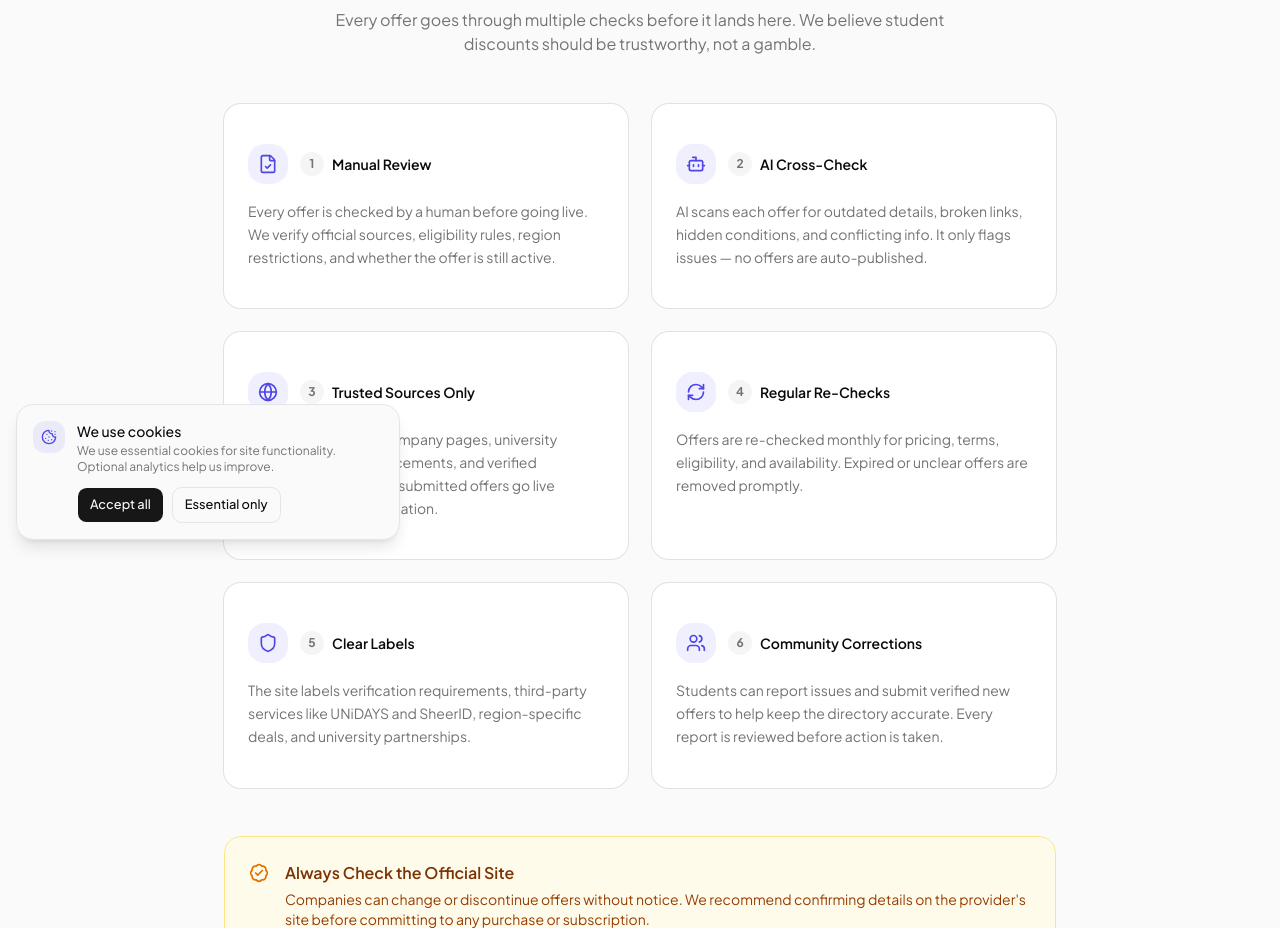
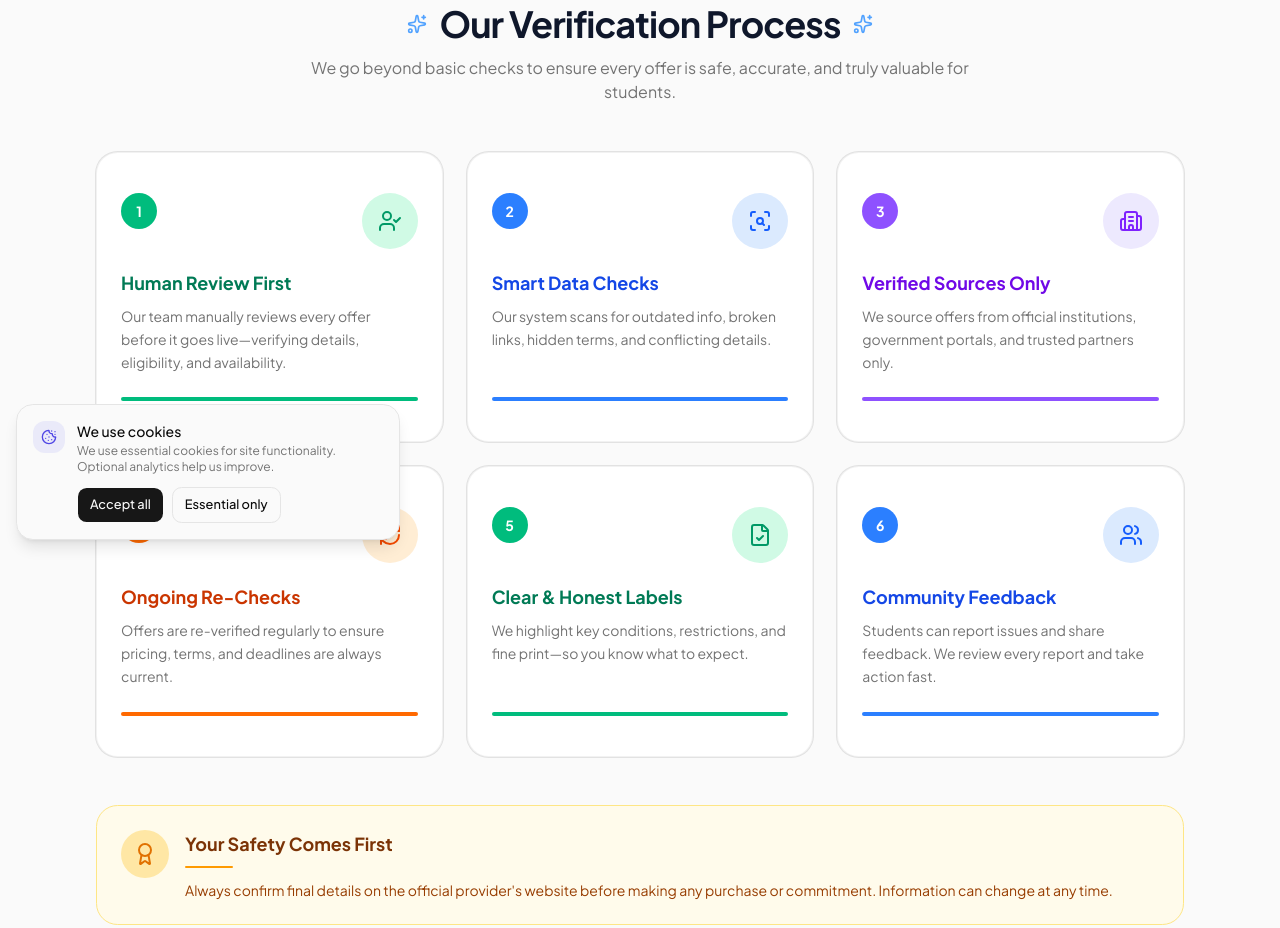
Before and after one commit to Programmer-Mehadi/ai-offers, a Next.js app: page /how-we-verify in a window 1280 px wide. Shown: the part 244-1172 px from the top of the page. Built offline with nearby package versions, Linux system fonts and the light colour scheme; no server answers.

Commit message:
feat: enhance blog and guides pages with improved layout and date formatting; update navbar for active link indication

```diff
--- a/app/how-we-verify/page.tsx
+++ b/app/how-we-verify/page.tsx
@@ -1,10 +1,12 @@
 import {
+  Award,
   BadgeCheck,
-  Bot,
+  Building2,
   FileCheck,
-  Globe,
   RefreshCw,
-  Shield,
+  ScanSearch,
+  Sparkles,
+  UserCheck,
   Users,
 } from "lucide-react"
 
@@ -14,102 +16,155 @@ import { Footer } from "@/components/sections/footer"
 
 const steps = [
   {
-    icon: FileCheck,
-    title: "Manual Review",
+    number: 1,
+    icon: UserCheck,
+    title: "Human Review First",
     description:
-      "Every offer is checked by a human before going live. We verify official sources, eligibility rules, region restrictions, and whether the offer is still active.",
+      "Our team manually reviews every offer before it goes live—verifying details, eligibility, and availability.",
+    iconBg: "bg-emerald-100 dark:bg-emerald-950/40",
+    iconColor: "text-emerald-600 dark:text-emerald-400",
+    badge: "bg-emerald-500",
+    titleColor: "text-emerald-700 dark:text-emerald-400",
+    bar: "bg-emerald-500",
   },
   {
-    icon: Bot,
-    title: "AI Cross-Check",
+    number: 2,
+    icon: ScanSearch,
+    title: "Smart Data Checks",
     description:
-      "AI scans each offer for outdated details, broken links, hidden conditions, and conflicting info. It only flags issues — no offers are auto-published.",
+      "Our system scans for outdated info, broken links, hidden terms, and conflicting details.",
+    iconBg: "bg-blue-100 dark:bg-blue-950/40",
+    iconColor: "text-blue-600 dark:text-blue-400",
+    badge: "bg-blue-500",
+    titleColor: "text-blue-700 dark:text-blue-400",
+    bar: "bg-blue-500",
   },
   {
-    icon: Globe,
-    title: "Trusted Sources Only",
+    number: 3,
+    icon: Building2,
+    title: "Verified Sources Only",
     description:
-      "We pull from official company pages, university portals, public announcements, and verified communities. No user-submitted offers go live without source confirmation.",
+      "We source offers from official institutions, government portals, and trusted partners only.",
+    iconBg: "bg-violet-100 dark:bg-violet-950/40",
+    iconColor: "text-violet-600 dark:text-violet-400",
+    badge: "bg-violet-500",
+    titleColor: "text-violet-700 dark:text-violet-400",
+    bar: "bg-violet-500",
   },
   {
+    number: 4,
     icon: RefreshCw,
-    title: "Regular Re-Checks",
+    title: "Ongoing Re-Checks",
     description:
-      "Offers are re-checked monthly for pricing, terms, eligibility, and availability. Expired or unclear offers are removed promptly.",
+      "Offers are re-verified regularly to ensure pricing, terms, and deadlines are always current.",
+    iconBg: "bg-orange-100 dark:bg-orange-950/40",
+    iconColor: "text-orange-600 dark:text-orange-400",
+    badge: "bg-orange-500",
+    titleColor: "text-orange-700 dark:text-orange-400",
+    bar: "bg-orange-500",
   },
   {
-    icon: Shield,
-    title: "Clear Labels",
+    number: 5,
+    icon: FileCheck,
+    title: "Clear & Honest Labels",
     description:
-      "The site labels verification requirements, third-party services like UNiDAYS and SheerID, region-specific deals, and university partnerships.",
+      "We highlight key conditions, restrictions, and fine print—so you know what to expect.",
+    iconBg: "bg-emerald-100 dark:bg-emerald-950/40",
+    iconColor: "text-emerald-600 dark:text-emerald-400",
+    badge: "bg-emerald-500",
+    titleColor: "text-emerald-700 dark:text-emerald-400",
+    bar: "bg-emerald-500",
   },
   {
+    number: 6,
     icon: Users,
-    title: "Community Corrections",
+    title: "Community Feedback",
     description:
-      "Students can report issues and submit verified new offers to help keep the directory accurate. Every report is reviewed before action is taken.",
+      "Students can report issues and share feedback. We review every report and take action fast.",
+    iconBg: "bg-blue-100 dark:bg-blue-950/40",
+    iconColor: "text-blue-600 dark:text-blue-400",
+    badge: "bg-blue-500",
+    titleColor: "text-blue-700 dark:text-blue-400",
+    bar: "bg-blue-500",
   },
 ]
 
 export default function HowWeVerifyPage() {
   return (
-    <div className="flex min-h-screen flex-col">
+    <div className="flex flex-col min-h-screen">
       <Navbar />
       <main className="flex-1 pt-24">
-        <div className="mx-auto max-w-4xl px-4 py-8 sm:px-6 lg:px-8">
+        <div className="mx-auto px-4 sm:px-6 lg:px-8 py-12 max-w-6xl">
           <div className="mb-12 text-center">
-            <div className="mx-auto mb-4 flex h-14 w-14 items-center justify-center rounded-2xl bg-gradient-to-br from-brand-500 to-violet-600 shadow-md">
-              <BadgeCheck className="h-7 w-7 text-white" />
+            <div className="relative mx-auto mb-6 w-20 h-20">
+              <div className="absolute inset-0 border-2 border-amber-300 dark:border-amber-700/60 border-dashed rounded-full" />
+              <div className="absolute inset-2 flex justify-center items-center bg-emerald-100 dark:bg-emerald-950/40 rounded-full">
+                <BadgeCheck className="w-8 h-8 text-emerald-600 dark:text-emerald-400" />
+              </div>
             </div>
-            <h1 className="text-3xl font-bold tracking-tight sm:text-4xl">
-              How We Verify
-            </h1>
+            <div className="inline-flex relative justify-center items-center gap-3">
+              <Sparkles className="w-5 h-5 text-blue-400" />
+              <h1 className="font-bold text-slate-900 dark:text-white text-3xl sm:text-4xl tracking-tight">
+                Our Verification Process
+              </h1>
+              <Sparkles className="w-5 h-5 text-blue-400" />
+            </div>
             <p className="mx-auto mt-3 max-w-2xl text-muted-foreground">
-              Every offer goes through multiple checks before it lands here. We
-              believe student discounts should be trustworthy, not a gamble.
+              We go beyond basic checks to ensure every offer is safe, accurate,
+              and truly valuable for students.
             </p>
           </div>
 
-          <div className="grid gap-6 sm:grid-cols-2">
-            {steps.map((step, i) => {
+          <div className="gap-6 grid sm:grid-cols-2 lg:grid-cols-3">
+            {steps.map((step) => {
               const Icon = step.icon
               return (
                 <Card
                   key={step.title}
-                  className="relative border-border/50 transition-all hover:border-transparent hover:shadow-md"
+                  className="relative flex flex-col bg-card hover:shadow-md border border-border/50 rounded-2xl overflow-hidden transition-shadow"
                 >
-                  <CardContent className="p-6">
-                    <div className="mb-4 flex items-center gap-3">
-                      <div className="flex h-10 w-10 items-center justify-center rounded-xl bg-brand-500/10 text-brand-600 dark:text-brand-400">
-                        <Icon className="h-5 w-5" />
+                  <CardContent className="flex flex-col flex-1 p-6">
+                    <div className="flex justify-between items-start mb-5">
+                      <div
+                        className={`flex h-9 w-9 items-center justify-center rounded-full text-sm font-bold text-white ${step.badge}`}
+                      >
+                        {step.number}
                       </div>
-                      <div className="flex items-center gap-2">
-                        <span className="flex h-6 w-6 items-center justify-center rounded-full bg-muted text-xs font-bold text-muted-foreground">
-                          {i + 1}
-                        </span>
-                        <h2 className="font-semibold">{step.title}</h2>
+                      <div
+                        className={`flex h-14 w-14 items-center justify-center rounded-full ${step.iconBg}`}
+                      >
+                        <Icon className={`h-6 w-6 ${step.iconColor}`} />
                       </div>
                     </div>
-                    <p className="text-sm leading-relaxed text-muted-foreground">
+                    <h2 className={`text-lg font-bold ${step.titleColor}`}>
+                      {step.title}
+                    </h2>
+                    <p className="flex-1 mt-2 text-muted-foreground text-sm leading-relaxed">
                       {step.description}
                     </p>
+                    <div
+                      className={`mt-6 h-1 w-full rounded-full ${step.bar}`}
+                    />
                   </CardContent>
                 </Card>
               )
             })}
           </div>
 
-          <div className="mt-12 rounded-xl border border-amber-200 bg-amber-50 p-6 dark:border-amber-900/50 dark:bg-amber-950/30">
-            <div className="flex items-start gap-4">
-              <BadgeCheck className="mt-0.5 h-5 w-5 shrink-0 text-amber-600 dark:text-amber-400" />
-              <div>
-                <h3 className="font-semibold text-amber-900 dark:text-amber-300">
-                  Always Check the Official Site
+          <div className="bg-amber-50 dark:bg-amber-950/30 mt-12 border border-amber-200 dark:border-amber-900/50 rounded-2xl overflow-hidden">
+            <div className="flex items-start gap-4 p-6">
+              <div className="flex justify-center items-center bg-amber-400/30 dark:bg-amber-500/20 rounded-full w-12 h-12 shrink-0">
+                <Award className="w-6 h-6 text-amber-600 dark:text-amber-400" />
+              </div>
+              <div className="flex-1">
+                <h3 className="font-bold text-amber-900 dark:text-amber-300 text-lg">
+                  Your Safety Comes First
                 </h3>
-                <p className="mt-1 text-sm text-amber-800 dark:text-amber-400/80">
-                  Companies can change or discontinue offers without notice.
-                  We recommend confirming details on the provider&apos;s site
-                  before committing to any purchase or subscription.
+                <div className="bg-amber-500 mt-2 rounded-full w-12 h-0.5" />
+                <p className="mt-3 text-amber-800 dark:text-amber-400/80 text-sm">
+                  Always confirm final details on the official provider&apos;s
+                  website before making any purchase or commitment. Information
+                  can change at any time.
                 </p>
               </div>
             </div>
```
Also changed, not shown: app/blog/page.tsx (+38 -18 lines), app/guides/page.tsx (+20 -13 lines), components/sections/navbar.tsx (+27 -6 lines).
